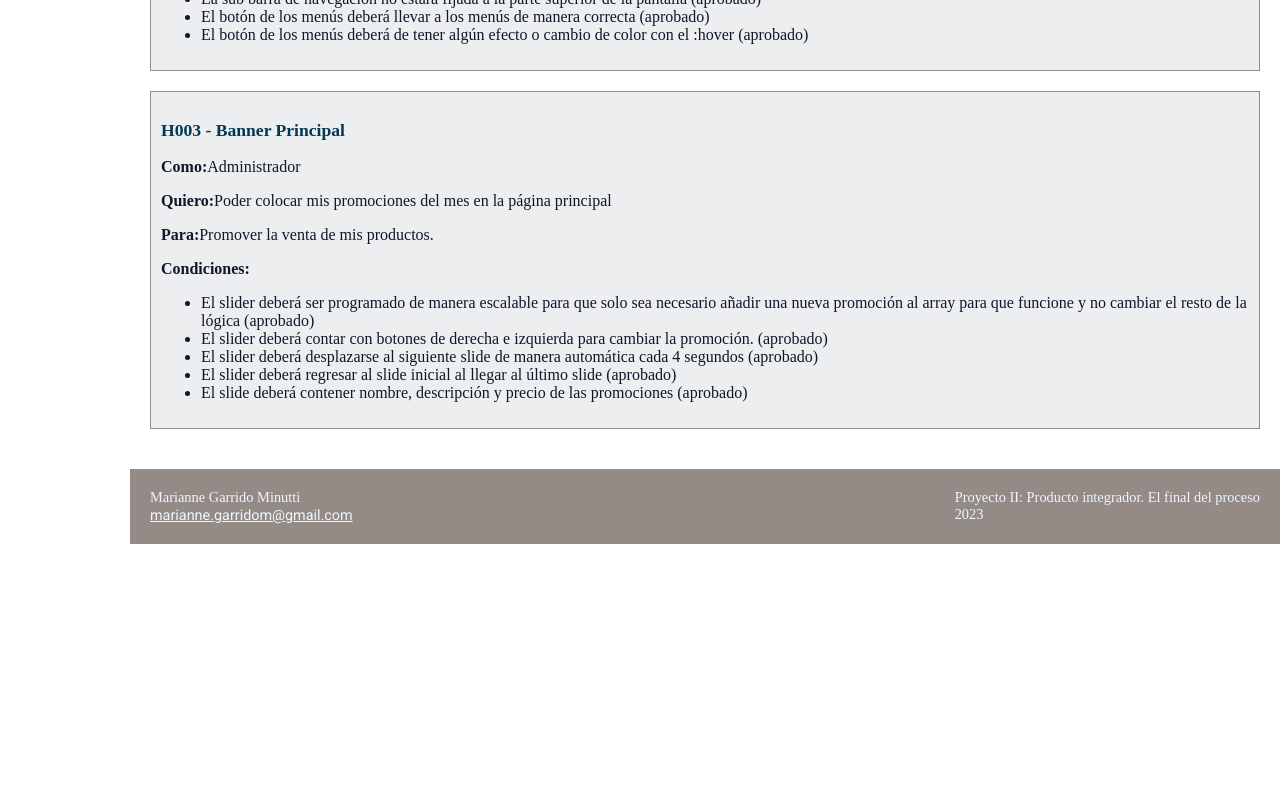
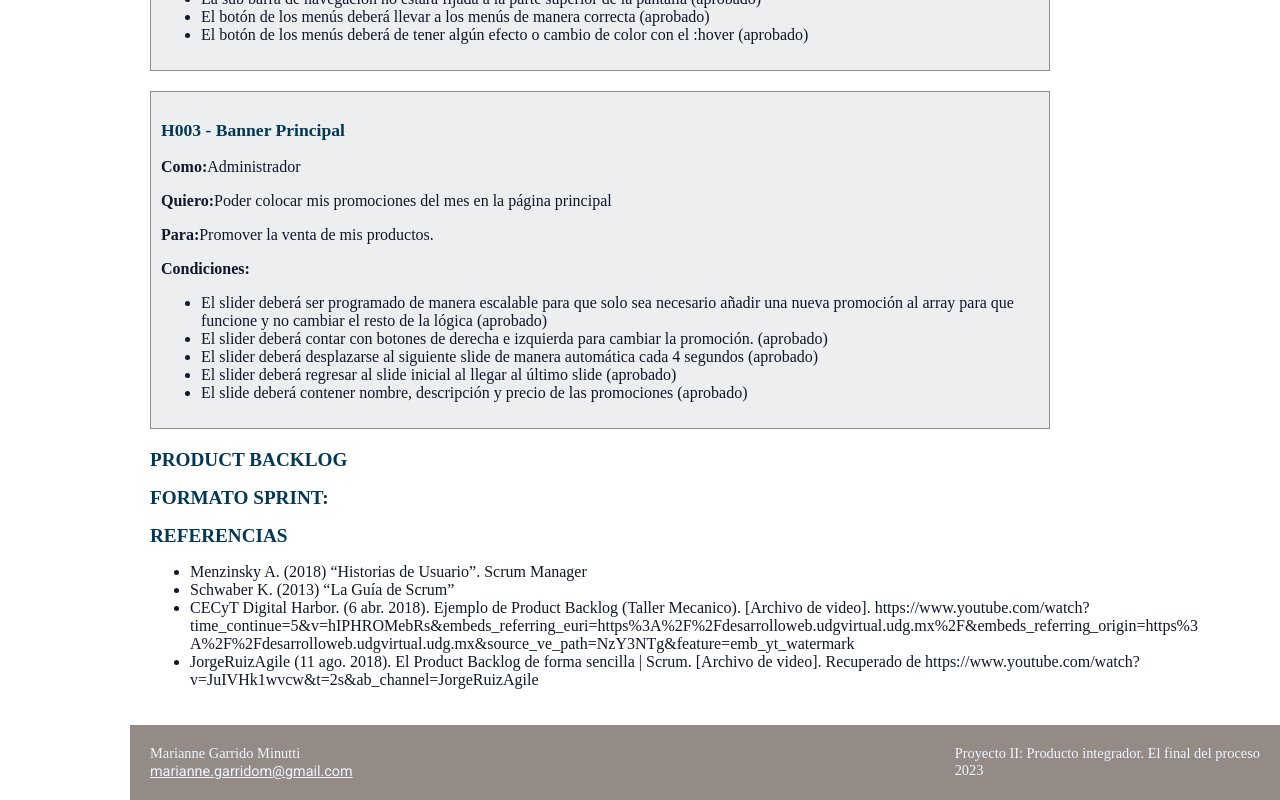
Before and after one commit to Marianne-90/proyecto-2-menu, a React (Vite) app: page /doc in a window 1280 px wide. Shown: the part 1738-2538 px from the top of the page. Before the commit the page ends 2282 px from the top, so only its background shows below. Built offline with nearby package versions, Linux system fonts and the light colour scheme; a web font is replaced by a local one.

Commit message:
referencias

```diff
--- a/src/pages/documents/ProyectDocuments.jsx
+++ b/src/pages/documents/ProyectDocuments.jsx
@@ -26,6 +26,25 @@ export const ProyectDocuments = () => {
       <Table table={SPRINTS_CALENDAR} />
       <h2>HISTORIAS DE USUARIO</h2>
       <UserHistory table={USER_HISTORY} />
+      <h2>PRODUCT BACKLOG</h2>
+      {/* <Table table={ROLES} /> */}
+      <h2>FORMATO SPRINT:</h2>
+      {/* <Table table={ROLES} /> */}
+      <h2>REFERENCIAS</h2>
+      <ul className="referencias">
+        <li>Menzinsky A. (2018) “Historias de Usuario”. Scrum Manager</li>
+        <li>Schwaber K. (2013) “La Guía de Scrum”</li>
+        <li>
+          CECyT Digital Harbor. (6 abr. 2018). Ejemplo de Product Backlog
+          (Taller Mecanico). [Archivo de video].
+          https://www.youtube.com/watch?time_continue=5&v=hIPHROMebRs&embeds_referring_euri=https%3A%2F%2Fdesarrolloweb.udgvirtual.udg.mx%2F&embeds_referring_origin=https%3A%2F%2Fdesarrolloweb.udgvirtual.udg.mx&source_ve_path=NzY3NTg&feature=emb_yt_watermark
+        </li>
+        <li>
+          JorgeRuizAgile (11 ago. 2018). El Product Backlog de forma sencilla |
+          Scrum. [Archivo de video]. Recuperado de
+          https://www.youtube.com/watch?v=JuIVHk1wvcw&t=2s&ab_channel=JorgeRuizAgile
+        </li>
+      </ul>
     </div>
   );
 };
--- a/src/pages/documents/style.css
+++ b/src/pages/documents/style.css
@@ -69,9 +69,12 @@ li{
   background-color: rgb(237, 238, 240);
   margin-bottom: 20px;
   padding: 10px;
+  width: 900px;
   box-sizing: border-box;
 }
 
-/* .doc frame tr td:first-child:not(.doc frame tr:first-child td:first-child){
-    border-top: var(--darkBlue) 1px solid;
-} */
+.doc .referencias{
+  max-width: calc(100vw - 230px);
+  overflow-wrap: break-word;
+  word-wrap: break-word
+}
```
